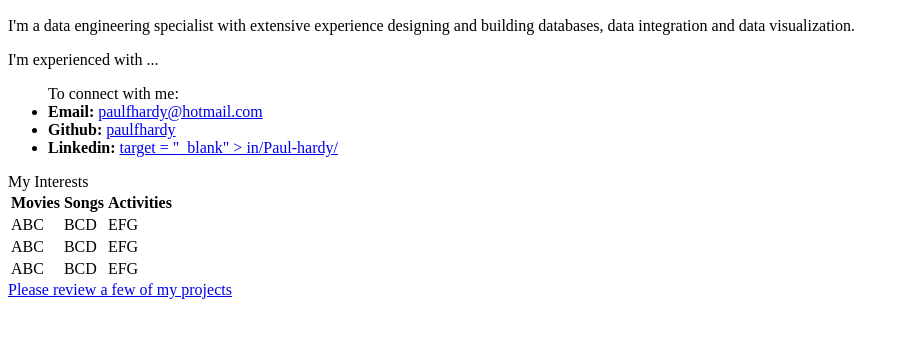
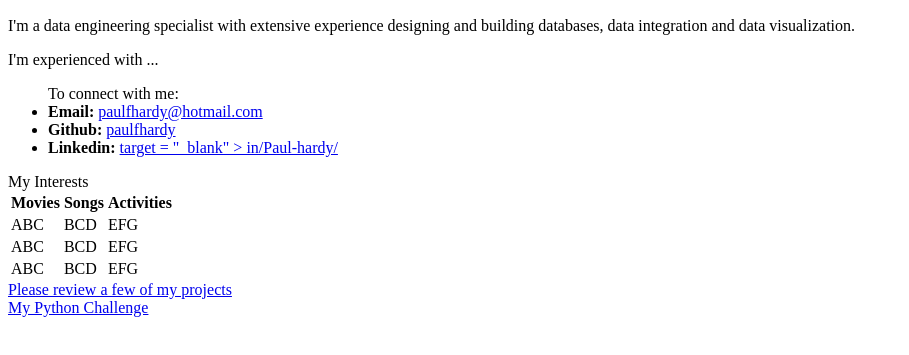
Before and after one commit to paulfhardy/paulfhardy.github.io, a plain HTML site: page index.html in a window 1280 px wide. Shown: the part 283-638 px from the top of the page, without its empty margins (0-909 px from the left). Drawn offline with Linux system fonts and the light colour scheme.

```diff
--- a/index.html
+++ b/index.html
@@ -47,6 +47,10 @@
   <!-- Bonus link to last class page -->
   <a href="projects.html" target = "_blank" >Please review a few of my projects</a>
 
+  <br>
+
+  <a href = "/python-challenge/"> My Python Challenge</a>
+
 </body>
 
 </html>
```
